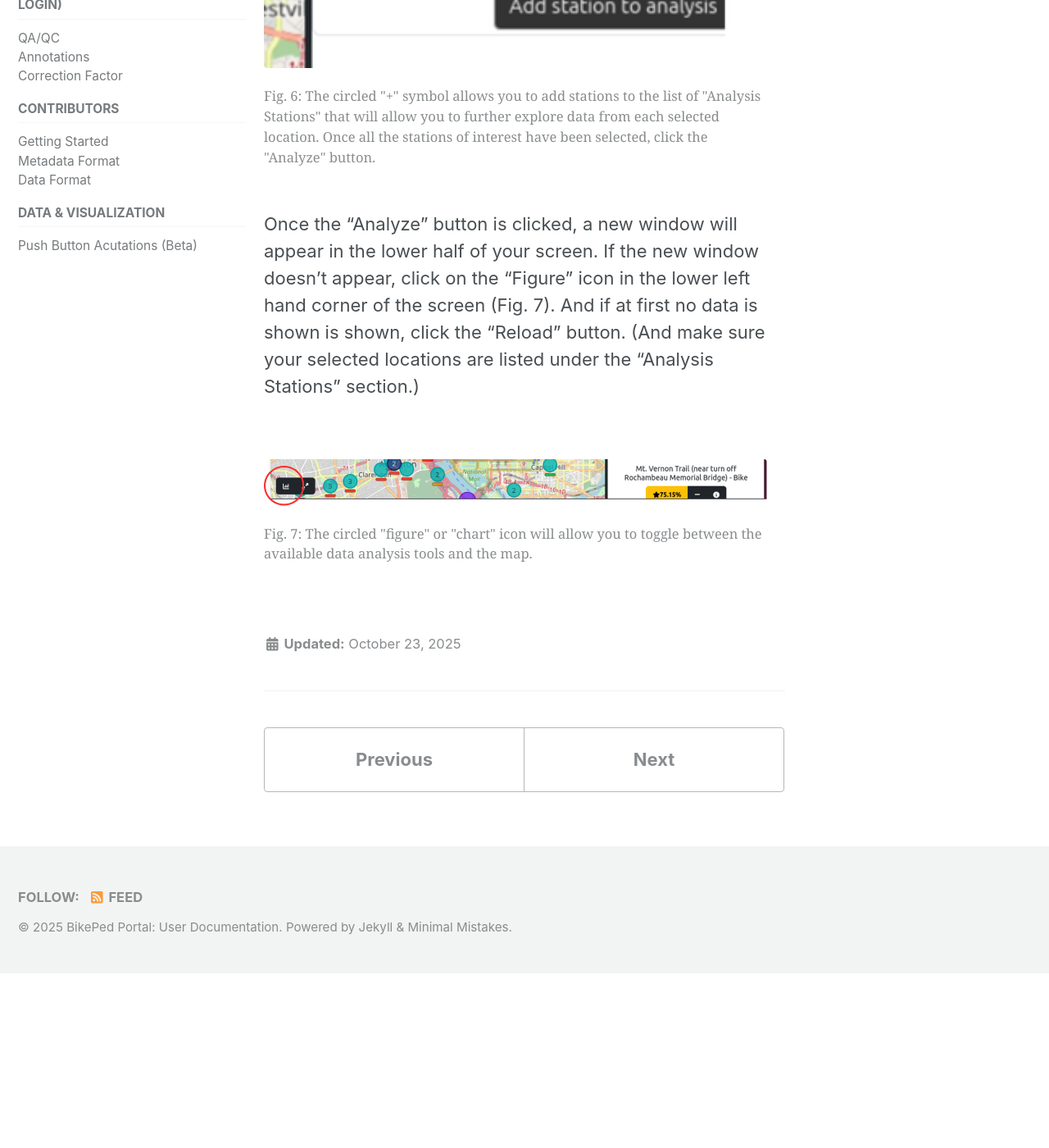
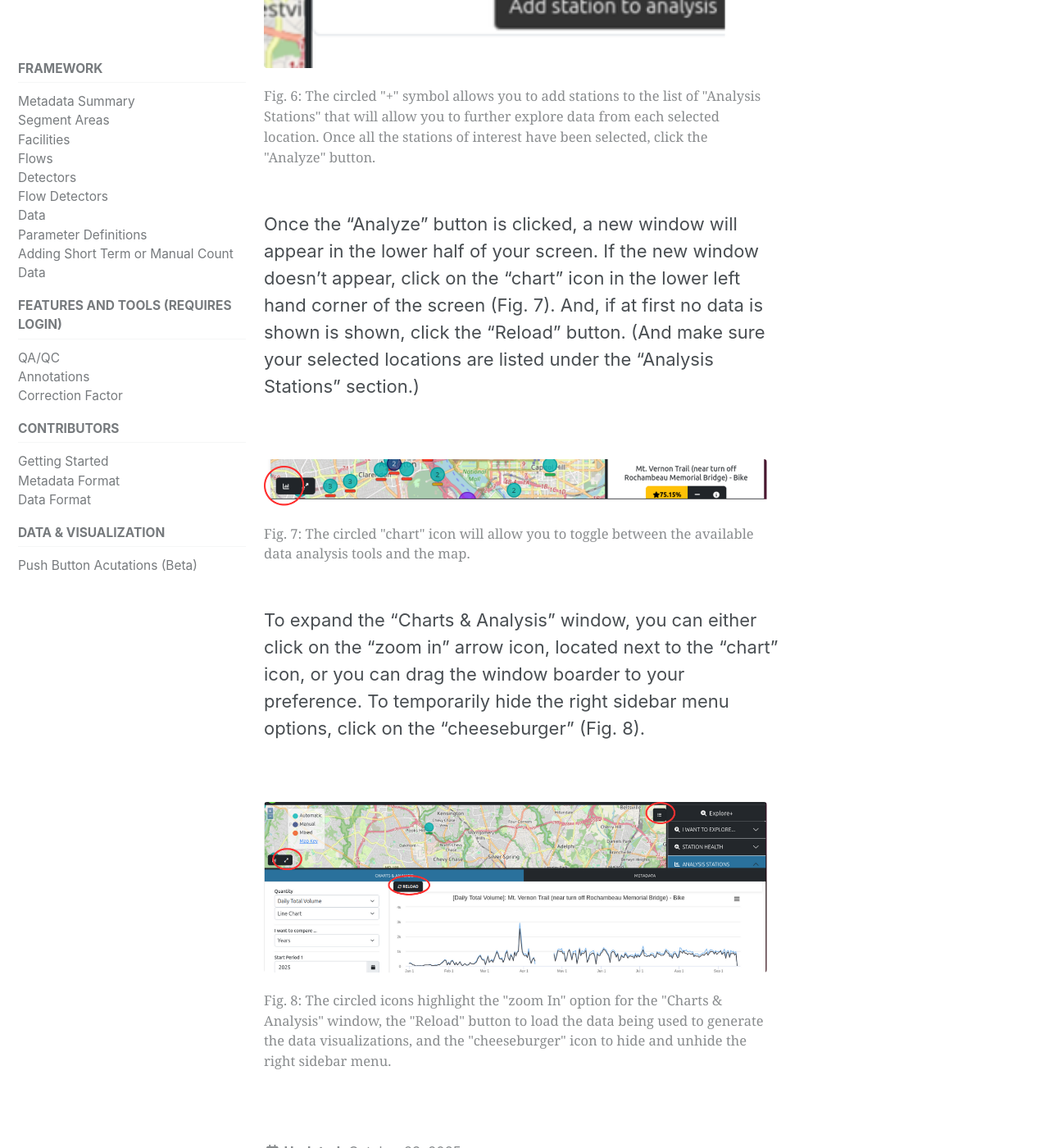
Before and after one commit to PSUTrec/documentation, a Jekyll site: the page built from _documents/15-exploreplus.md, in a window 1280 px wide and 1400 px high, scrolled down 6775 px. Shown: the whole window at 82% size. Built offline with Jekyll 4.4.1, drawn with Linux system fonts in a browser that asks for light colours; nearby versions of some CDN libraries; before the commit the page ends 7962 px from its top, so only the background shows below that.

Commit message:
more info about the charts and analysis

```diff
--- a/_documents/15-exploreplus.md
+++ b/_documents/15-exploreplus.md
@@ -53,9 +53,16 @@ To further analyze and explore data for a single or multiple stations, click the
     <figcaption>Fig. 6: The circled "+" symbol allows you to add stations to the list of "Analysis Stations" that will allow you to further explore data from each selected location. Once all the stations of interest have been selected, click the "Analyze" button.</figcaption>
 </figure>
 
-Once the "Analyze" button is clicked, a new window will appear in the lower half of your screen. If the new window doesn't appear, click on the "Figure" icon in the lower left hand corner of the screen (Fig. 7). And if at first no data is shown is shown, click the "Reload" button. (And make sure your selected locations are listed under the "Analysis Stations" section.)
+Once the "Analyze" button is clicked, a new window will appear in the lower half of your screen. If the new window doesn't appear, click on the "chart" icon in the lower left hand corner of the screen (Fig. 7). And, if at first no data is shown is shown, click the "Reload" button. (And make sure your selected locations are listed under the "Analysis Stations" section.)
 
 <figure class="align-left">
     <img src="{{ site.url }}{{ site.baseurl }}/assets/images/explore-fig7.png" alt="">
-    <figcaption>Fig. 7: The circled "figure" or "chart" icon will allow you to toggle between the available data analysis tools and the map.</figcaption>
+    <figcaption>Fig. 7: The circled "chart" icon will allow you to toggle between the available data analysis tools and the map.</figcaption>
 </figure>
+
+To expand the "Charts & Analysis" window, you can either click on the "zoom in" arrow icon, located next to the "chart" icon, or you can drag the window boarder to your preference. To temporarily hide the right sidebar menu options, click on the "cheeseburger" (Fig. 8).
+
+<figure class="align-left">
+    <img src="{{ site.url }}{{ site.baseurl }}/assets/images/explore-fig8.png" alt="">
+    <figcaption>Fig. 8: The circled icons highlight the "zoom In" option for the "Charts & Analysis" window, the "Reload" button to load the data being used to generate the data visualizations, and the "cheeseburger" icon to hide and unhide the right sidebar menu.</figcaption>
+</figure>
```
Also changed, not shown: assets/images/explore-fig8.png (added).
